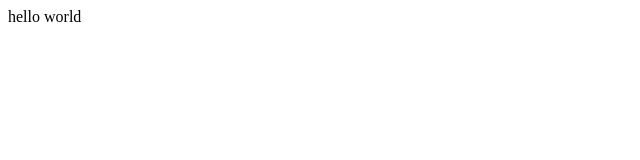
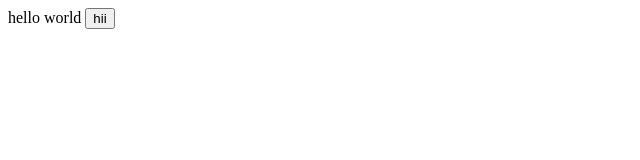
Before and after one commit to shubhamcse365/localrepo, a plain HTML site: page localrepo/index.html in a window 1280 px wide. Shown: the full height of the page, 0-640 px from the left. Drawn offline with Linux system fonts and the light colour scheme.

Commit message:
added button

```diff
--- a/localrepo/index.html
+++ b/localrepo/index.html
@@ -1 +1 @@
-<p>hello world</p>
+<p>hello world <button>hii</button></p>
```
Also changed, not shown: 1 other file.
